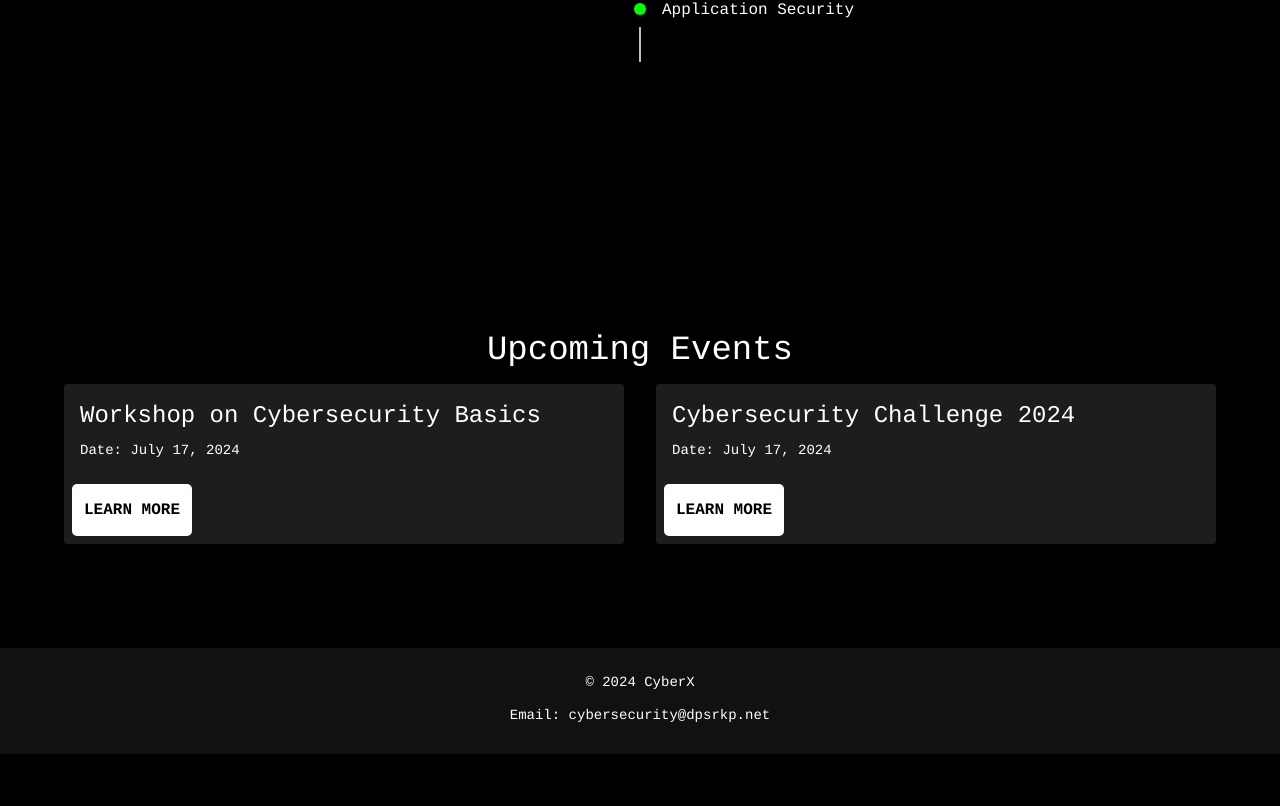
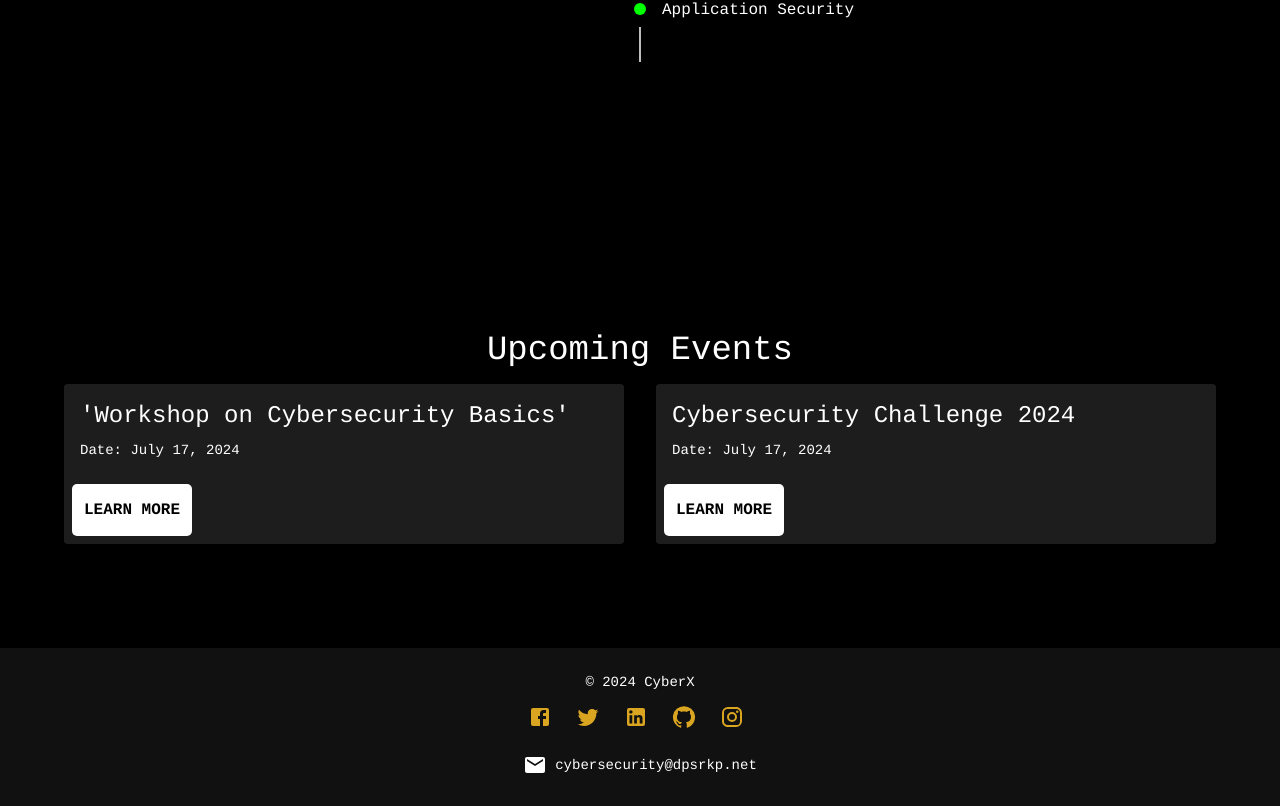
Before and after one commit to CyberX-club/cyber_x, a React (Create React App) app: page / in a window 1280 px wide. Shown: the part 2254-3060 px from the top of the page. Before the commit the page ends 3008 px from the top, so only its background shows below. Built offline with nearby package versions, Linux system fonts and the light colour scheme.

Commit message:
Added footers

```diff
--- a/package.json
+++ b/package.json
@@ -5,6 +5,10 @@
   "dependencies": {
     "@emotion/react": "^11.13.3",
     "@emotion/styled": "^11.13.0",
+    "@fortawesome/fontawesome-svg-core": "^6.6.0",
+    "@fortawesome/free-brands-svg-icons": "^6.6.0",
+    "@fortawesome/free-regular-svg-icons": "^6.6.0",
+    "@fortawesome/free-solid-svg-icons": "^6.6.0",
     "@fortawesome/react-fontawesome": "^0.2.2",
     "@mui/icons-material": "^6.1.3",
     "@mui/lab": "^6.0.0-beta.11",
--- a/src/App.js
+++ b/src/App.js
@@ -76,7 +76,6 @@ const EventCard = styled(Card)(({theme}) => ({
         boxShadow: `0 10px 20px ${theme.palette.primary.main}33`,
     },
 }));
-
 
 
 // Hero section component with animation
@@ -206,19 +205,28 @@ const Events = () => (
                 Upcoming Events
             </Typography>
             <Grid container spacing={4}>
-                {['Workshop on Cybersecurity Basics', 'Cybersecurity Challenge 2024'].map((event, index) => (
+                {[
+                    {
+                        event: "'Workshop on Cybersecurity Basics'",
+                        href: "#"
+                    },
+                    {
+                        event: "Cybersecurity Challenge 2024",
+                        href: "/quiz"
+                    }
+                ].map((event, index) => (
                     <Grid item xs={12} sm={6} key={index}>
                         <EventCard>
                             <CardContent>
                                 <Typography variant="h5" component="div" gutterBottom>
-                                    {event}
+                                    {event.event}
                                 </Typography>
                                 <Typography variant="body2">
                                     Date: July 17, 2024
                                 </Typography>
                             </CardContent>
                             <CardActions>
-                                <StyledButton size="small">Learn More</StyledButton>
+                                <StyledButton size="small" href={event.href}>Learn More</StyledButton>
                             </CardActions>
                         </EventCard>
                     </Grid>
--- /dev/null
+++ b/src/Footer.js
@@ -0,0 +1,61 @@
+import React from 'react';
+import { Box, Container, Typography, IconButton, Tooltip } from '@mui/material';
+import { Email } from '@mui/icons-material';
+import { Facebook, Twitter, LinkedIn, GitHub, Instagram } from '@mui/icons-material';
+
+const getIcon = (platform) => {
+    switch (platform.toLowerCase()) {
+        case 'facebook':
+            return <Facebook />;
+        case 'twitter':
+            return <Twitter />;
+        case 'linkedin':
+            return <LinkedIn />;
+        case 'github':
+            return <GitHub />;
+        case 'instagram':
+            return <Instagram />;
+        default:
+            return null;
+    }
+};
+
+const Footer = ({ email, socialMedia = [] }) => {
+    return (
+        <Box
+            component="footer"
+            sx={{ bgcolor: 'background.paper', py: 3, mt: 5 }}
+            id="contact"
+        >
+            <Container maxWidth="lg">
+                <Typography variant="body2" align="center" gutterBottom>
+                    &copy; 2024 CyberX
+                </Typography>
+
+                <Box display="flex" justifyContent="center" mb={2}>
+                    {socialMedia.length > 0 && socialMedia.map((item, index) => (
+                        <Tooltip title={item.platform} key={index}>
+                            <IconButton
+                                href={item.url}
+                                target="_blank"
+                                rel="noopener noreferrer"
+                                sx={{ color: 'goldenrod', marginRight: '0.5rem' }}
+                            >
+                                {getIcon(item.platform)}
+                            </IconButton>
+                        </Tooltip>
+                    ))}
+                </Box>
+
+                {email && (
+                    <Typography variant="body2" align="center" gutterBottom>
+                        <Email sx={{ verticalAlign: 'middle', marginRight: '0.5rem' }} />
+                        {email}
+                    </Typography>
+                )}
+            </Container>
+        </Box>
+    );
+};
+
+export default Footer;
--- a/src/MyRoutes.js
+++ b/src/MyRoutes.js
@@ -6,6 +6,7 @@ import Navbar from "./Navbar";
 import React from "react";
 import CyberXApp from "./Members";
 import {Box, Container, Typography} from "@mui/material";
+import Footer from "./Footer";
 
 const MyRoutes = () => {
     const navConfig = {
@@ -18,6 +19,18 @@ const MyRoutes = () => {
             {label: "Contact", onClick: () => console.log("Contact clicked")},
         ]
     };
+
+    const email = 'cybersecurity@dpsrkp.net';
+    const socialMedia = [
+        { platform: 'Facebook', url: 'https://www.facebook.com/CyberX' },
+        { platform: 'Twitter', url: 'https://twitter.com/CyberX' },
+        { platform: 'LinkedIn', url: 'https://www.linkedin.com/company/cyberx' },
+        { platform: 'GitHub', url: 'https://github.com/CyberX' },
+        { platform: 'Instagram', url: 'https://www.instagram.com/CyberX' },
+    ];
+
+
+
     return (
         <BrowserRouter>
             <Navbar config={navConfig}/>
@@ -26,27 +39,36 @@ const MyRoutes = () => {
                 <Route path={"/quiz"} element={<Quiz/>}/>
                 <Route path={"/members"} element={<CyberXApp/>}/>
             </Routes>
-            <Box component="footer" sx={{bgcolor: 'background.paper', py: 3, mt: 5}} id="contact">
-                <Container maxWidth="lg">
-                    <Typography variant="body2" align="center" gutterBottom>
-                        &copy; 2024 CyberX
-                    </Typography>
-                    <Box display="flex" justifyContent="center" mb={1}>
-                        <a href="#" style={{color: 'goldenrod', marginRight: '0.5rem'}}>
-                            <i className="fab fa-facebook"></i>
-                        </a>
-                        <a href="#" style={{color: 'goldenrod', marginRight: '0.5rem'}}>
-                            <i className="fab fa-twitter"></i>
-                        </a>
-                        <a href="#" style={{color: 'goldenrod', marginRight: '0.5rem'}}>
-                            <i className="fab fa-instagram"></i>
-                        </a>
-                    </Box>
-                    <Typography variant="body2" align="center" gutterBottom>
-                        Email: cybersecurity@dpsrkp.net
-                    </Typography>
-                </Container>
-            </Box>
+            {/*<Box component="footer" sx={{bgcolor: 'background.paper', py: 3, mt: 5}} id="contact">*/}
+            {/*    <Container maxWidth="lg">*/}
+            {/*        <Typography variant="body2" align="center" gutterBottom>*/}
+            {/*            &copy; 2024 CyberX*/}
+            {/*        </Typography>*/}
+            {/*        <Box display="flex" justifyContent="center" mb={1}>*/}
+            {/*            <a href="#" style={{color: 'goldenrod', marginRight: '0.5rem'}}>*/}
+            {/*                <i className="fab fa-facebook"></i>*/}
+            {/*            </a>*/}
+            {/*            <a href="#" style={{color: 'goldenrod', marginRight: '0.5rem'}}>*/}
+            {/*                <i className="fab fa-twitter"></i>*/}
+            {/*            </a>*/}
+            {/*            <a href="#" style={{color: 'goldenrod', marginRight: '0.5rem'}}>*/}
+            {/*                <i className="fab fa-instagram"></i>*/}
+            {/*            </a>*/}
+            {/*        </Box>*/}
+            {/*        <Typography variant="body2" align="center" gutterBottom>*/}
+            {/*            Email: cybersecurity@dpsrkp.net*/}
+            {/*        </Typography>*/}
+            {/*    </Container>*/}
+            {/*</Box>*/}
+            {/*<Footer*/}
+            {/*    email="cybersecurity@dpsrkp.net"*/}
+            {/*    socialMedia={[*/}
+            {/*        { platform: 'facebook', url: '#' },*/}
+            {/*        { platform: 'twitter', url: '#' },*/}
+            {/*        { platform: 'instagram', url: '#' },*/}
+            {/*    ]}*/}
+            {/*/>*/}
+            <Footer email={email} socialMedia={socialMedia} />
         </BrowserRouter>
     );
 };
--- a/src/Quiz.js
+++ b/src/Quiz.js
@@ -1,4 +1,10 @@
 import Carousel from "react-material-ui-carousel";
+import CheckCircleIcon from '@mui/icons-material/CheckCircle';
+import WarningIcon from '@mui/icons-material/Warning';
+import ErrorIcon from '@mui/icons-material/Error';
+import SentimentVerySatisfiedIcon from '@mui/icons-material/SentimentVerySatisfied';
+import SentimentSatisfiedIcon from '@mui/icons-material/SentimentSatisfied';
+import SentimentDissatisfiedIcon from '@mui/icons-material/SentimentDissatisfied';
 import Question from "./Question";
 import { Box, Paper, Typography, Button } from "@mui/material";
 import { useState } from "react";
@@ -114,21 +120,53 @@ const Quiz = () => {
         }
     };
 
+    const feedbacks = [
+        {
+            minPercentage: 90,
+            color: 'green',
+            icon: <CheckCircleIcon style={{ marginRight: 8 }} />,
+            message: 'Excellent - You are very cybersecure!'
+        },
+        {
+            minPercentage: 75,
+            color: 'blue',
+            icon: <SentimentVerySatisfiedIcon style={{ marginRight: 8 }} />,
+            message: 'Very Good - You have a strong understanding of cybersecurity.'
+        },
+        {
+            minPercentage: 50,
+            color: 'orange',
+            icon: <SentimentSatisfiedIcon style={{ marginRight: 8 }} />,
+            message: 'Good - You have a fair understanding of cybersecurity.'
+        },
+        {
+            minPercentage: 25,
+            color: 'orange',
+            icon: <WarningIcon style={{ marginRight: 8 }} />,
+            message: 'Average - Your cybersecurity awareness could be improved.'
+        },
+        {
+            minPercentage: 0,
+            color: 'red',
+            icon: <ErrorIcon style={{ marginRight: 8 }} />,
+            message: 'Poor - You need to work on your cybersecurity knowledge.'
+        }
+    ];
+
+
     const getFeedback = () => {
         const percentage = (score / quizQuestions.length) * 100;
+        const feedback = feedbacks.find(({ minPercentage }) => percentage >= minPercentage);
 
-        if (percentage >= 90) {
-            return "Excellent";
-        } else if (percentage >= 75) {
-            return "Very Good";
-        } else if (percentage >= 50) {
-            return "Good";
-        } else if (percentage >= 25) {
-            return "Average";
-        } else {
-            return "Poor";
-        }
+        return (
+            <div style={{ display: 'flex', alignItems: 'center', color: feedback.color }}>
+                {feedback.icon}
+                <Typography variant="body1">{feedback.message}</Typography>
+            </div>
+        );
     };
+
+
 
     const restartQuiz = () => {
         setScore(0);
```
Also changed, not shown: 1 other file (tests, documents, lock files or other folders).
